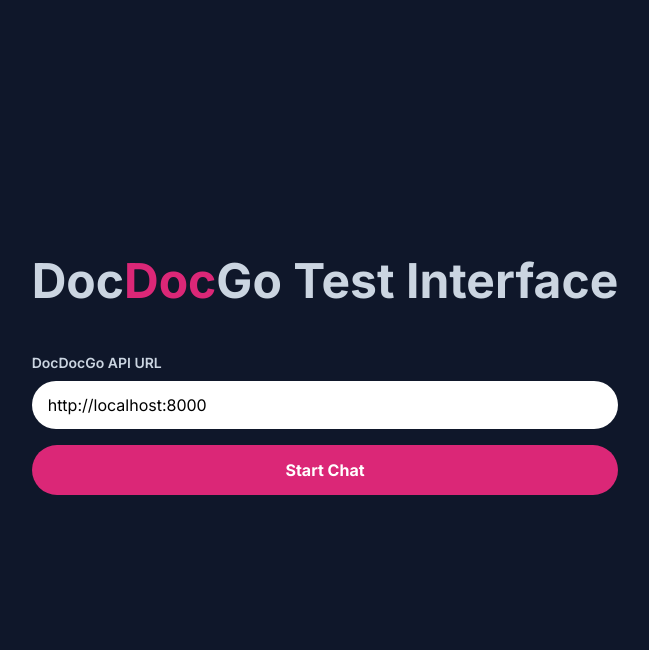
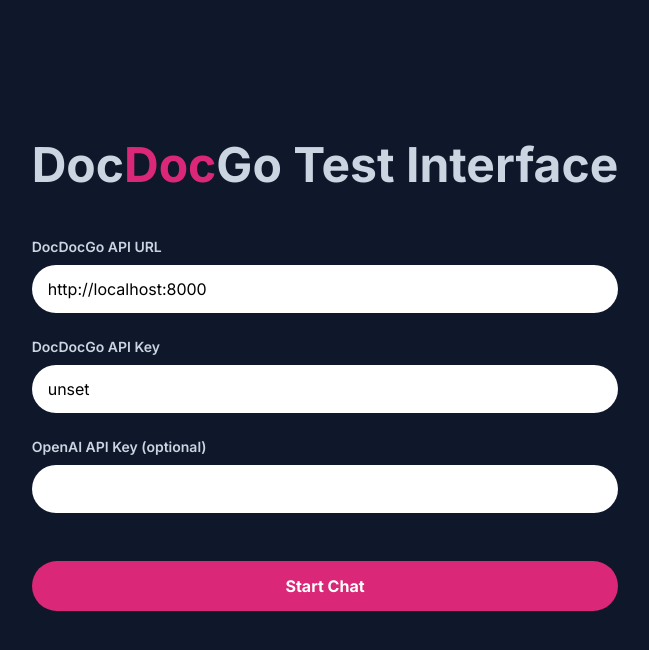
Before and after one commit to brunoluisramos/docdocgo-nextjs-basic, a Next.js app: page / in a window 1280 px wide. Shown: the top 650 px of the page, without its empty margins (315-964 px from the left). Built offline with nearby package versions, Linux system fonts and the light colour scheme; no server answers.

Commit message:
Add settings for OpenAI API key and DocDocGo API key

```diff
--- a/src/app/page.tsx
+++ b/src/app/page.tsx
@@ -1,27 +1,40 @@
 "use client";
+import { env } from "~/env";
 
 import { useState } from "react";
 import TitlePage from "../components/TitlePage";
 import ChatInterface from "../components/ChatInterface";
 
 export default function HomePage() {
-  const [apiUrl, setApiUrl] = useState<string>("http://localhost:8000");
-  const [hasStartedChat, setHasStartedChat] = useState<boolean>(false);
+  const [apiUrl, setApiUrl] = useState("http://localhost:8000");
+  const [apiKey, setApiKey] = useState(env.NEXT_PUBLIC_DOCDOCGO_API_KEY);
+  const [openaiApiKey, setOpenaiApiKey] = useState<string>();
+
+  const [isChatStarted, setIsChatStarted] = useState(false);
 
   // Function to start the chat, passed down to TitlePage
   const startChat = () => {
-    setHasStartedChat(true);
+    setIsChatStarted(true);
   };
+
   return (
-    <main className="flex h-screen flex-col items-center justify-center bg-slate-900 leading-relaxed text-slate-400 antialiased selection:bg-teal-300 selection:text-teal-900 p-4 md:p-8 ">
-      {!hasStartedChat ? (
+    <main className="flex h-screen flex-col items-center justify-center bg-slate-900 p-4 leading-relaxed text-slate-400 antialiased selection:bg-teal-300 selection:text-teal-900 md:p-8 ">
+      {!isChatStarted ? (
         <TitlePage
           startChat={startChat}
           apiUrl={apiUrl}
           setApiUrl={setApiUrl}
+          apiKey={apiKey}
+          setApiKey={setApiKey}
+          openaiApiKey={openaiApiKey}
+          setOpenaiApiKey={setOpenaiApiKey}
         />
       ) : (
-        <ChatInterface apiUrl={apiUrl} />
+        <ChatInterface
+          apiUrl={apiUrl}
+          apiKey={apiKey}
+          openaiApiKey={openaiApiKey}
+        />
       )}
     </main>
   );
--- a/src/components/ChatInterface.tsx
+++ b/src/components/ChatInterface.tsx
@@ -1,16 +1,18 @@
 // components/ChatInterface.tsx
 import React, { useEffect, useRef, useState } from "react";
 import ReactMarkdown from "react-markdown";
-import { env } from "~/env";
 import type { Message, FullMessage } from "~/types";
 
 interface ChatInterfaceProps {
   apiUrl: string;
+  apiKey: string;
+  openaiApiKey?: string;
 }
 
 interface RequestBody {
   message: string;
   api_key: string;
+  openai_api_key?: string;
   chat_history: Message[];
   collection_name?: string;
 }
@@ -31,7 +33,11 @@
   return fullMessages.map(({ role, content }) => ({ role, content }));
 }
 
-const ChatInterface = ({ apiUrl }: ChatInterfaceProps) => {
+const ChatInterface = ({
+  apiUrl,
+  apiKey,
+  openaiApiKey,
+}: ChatInterfaceProps) => {
   const [message, setMessage] = useState<string>("");
   const [chatHistory, setChatHistory] = useState<FullMessage[]>([]);
   const [isLoading, setIsLoading] = useState<boolean>(false);
@@ -56,7 +62,8 @@
 
     const requestBody: RequestBody = {
       message,
-      api_key: env.NEXT_PUBLIC_DOCDOCGO_API_KEY,
+      api_key: apiKey,
+      openai_api_key: openaiApiKey,
       chat_history: getChatHistoryForAPI(chatHistory),
       collection_name: collection.name,
     };
--- a/src/components/TitlePage.tsx
+++ b/src/components/TitlePage.tsx
@@ -3,28 +3,65 @@
 interface TitlePageProps {
   apiUrl: string;
   setApiUrl: (url: string) => void;
+  apiKey: string;
+  setApiKey: (key: string) => void;
+  openaiApiKey?: string;
+  setOpenaiApiKey: (key: string | undefined) => void;
   startChat: () => void;
 }
 
-const TitlePage = ({ apiUrl, setApiUrl, startChat }: TitlePageProps) => {
+const TitlePage = (props: TitlePageProps) => {
   return (
-    <div className="max-w-2xl text-center pb-12">
-      <h1 className="mb-12 text-4xl font-bold text-slate-300 sm:text-5xl animate-slide-up-fade">
+    <div className="max-w-2xl pb-12 text-center">
+      <h1 className="mb-12 animate-slide-up-fade text-4xl font-bold text-slate-300 sm:text-5xl">
         Doc<span className=" text-pink-600">Doc</span>Go Test Interface
       </h1>
       <div className="w-full">
-        <div className="mb-2 text-left text-sm font-semibold text-slate-300">
+        <label
+          htmlFor="apiUrl"
+          className="mb-2 block text-left text-sm font-semibold text-slate-300"
+        >
           DocDocGo API URL
-        </div>
+        </label>
         <input
+          id="apiUrl"
           type="text"
-          className="mb-4 h-12 w-full rounded-full px-4 py-2 text-black"
-          value={apiUrl}
-          onChange={(e) => setApiUrl(e.target.value.trim())}
+          className="mb-6 h-12 w-full rounded-full px-4 py-2 text-black"
+          value={props.apiUrl}
+          onChange={(e) => props.setApiUrl(e.target.value)}
         />
+
+        <label
+          htmlFor="apiKey"
+          className="mb-2 block text-left text-sm font-semibold text-slate-300"
+        >
+          DocDocGo API Key
+        </label>
+        <input
+          id="apiKey"
+          type="text"
+          className="mb-6 h-12 w-full rounded-full px-4 py-2 text-black"
+          value={props.apiKey}
+          onChange={(e) => props.setApiKey(e.target.value)}
+        />
+
+        <label
+          htmlFor="openaiApiKey"
+          className="mb-2 block text-left text-sm font-semibold text-slate-300"
+        >
+          OpenAI API Key (optional)
+        </label>
+        <input
+          id="openaiApiKey"
+          type="text"
+          className="mb-6 h-12 w-full rounded-full px-4 py-2 text-black"
+          value={props.openaiApiKey}
+          onChange={(e) => props.setOpenaiApiKey(e.target.value)}
+        />
+
         <button
-          className="w-full rounded-full  bg-pink-600 px-10 py-3 font-bold text-white transition hover:bg-pink-700"
-          onClick={startChat}
+          className="mt-6 w-full rounded-full  bg-pink-600 px-10 py-3 font-bold text-white transition hover:bg-pink-700"
+          onClick={props.startChat}
         >
           Start Chat
         </button>
```
